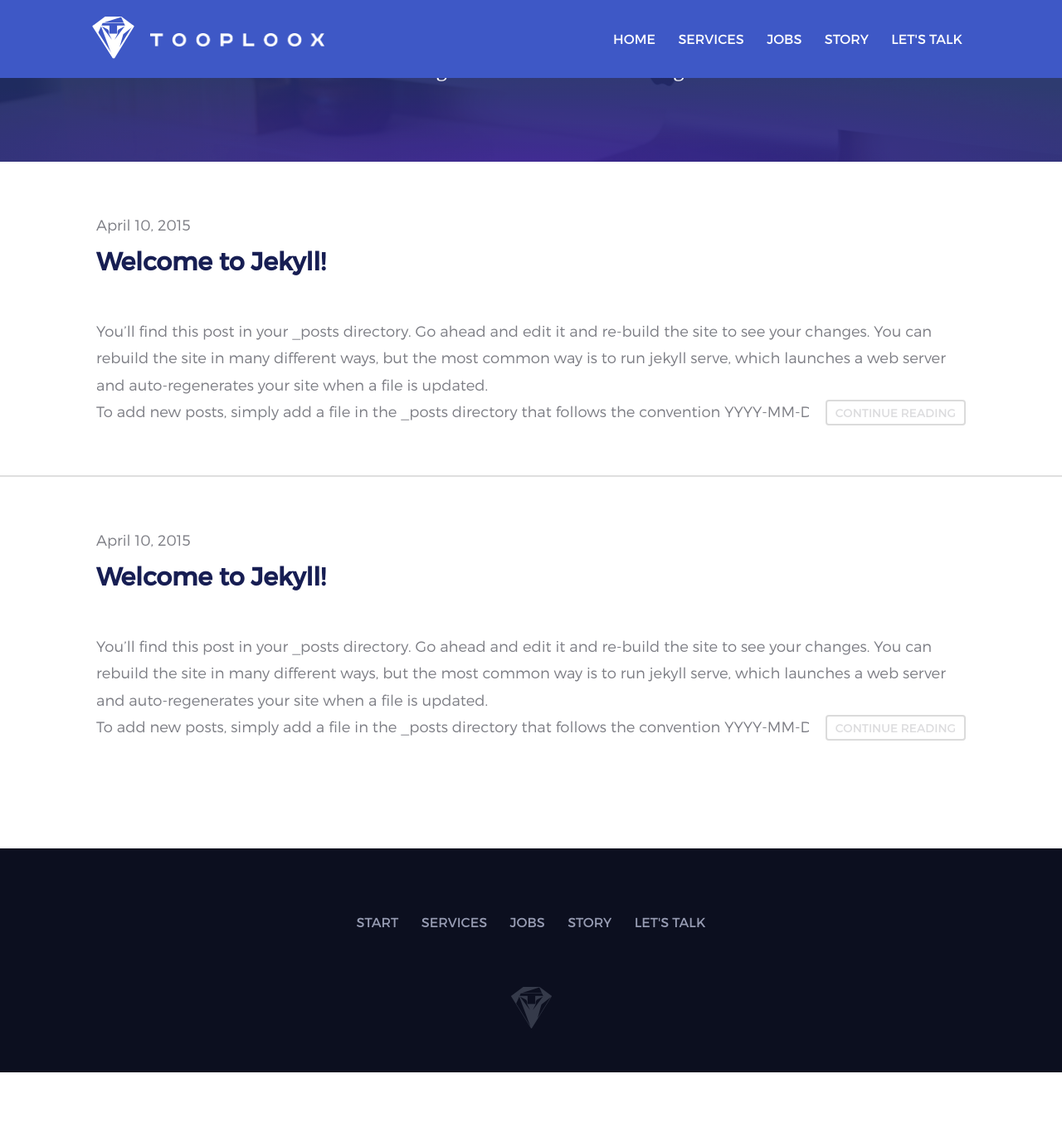
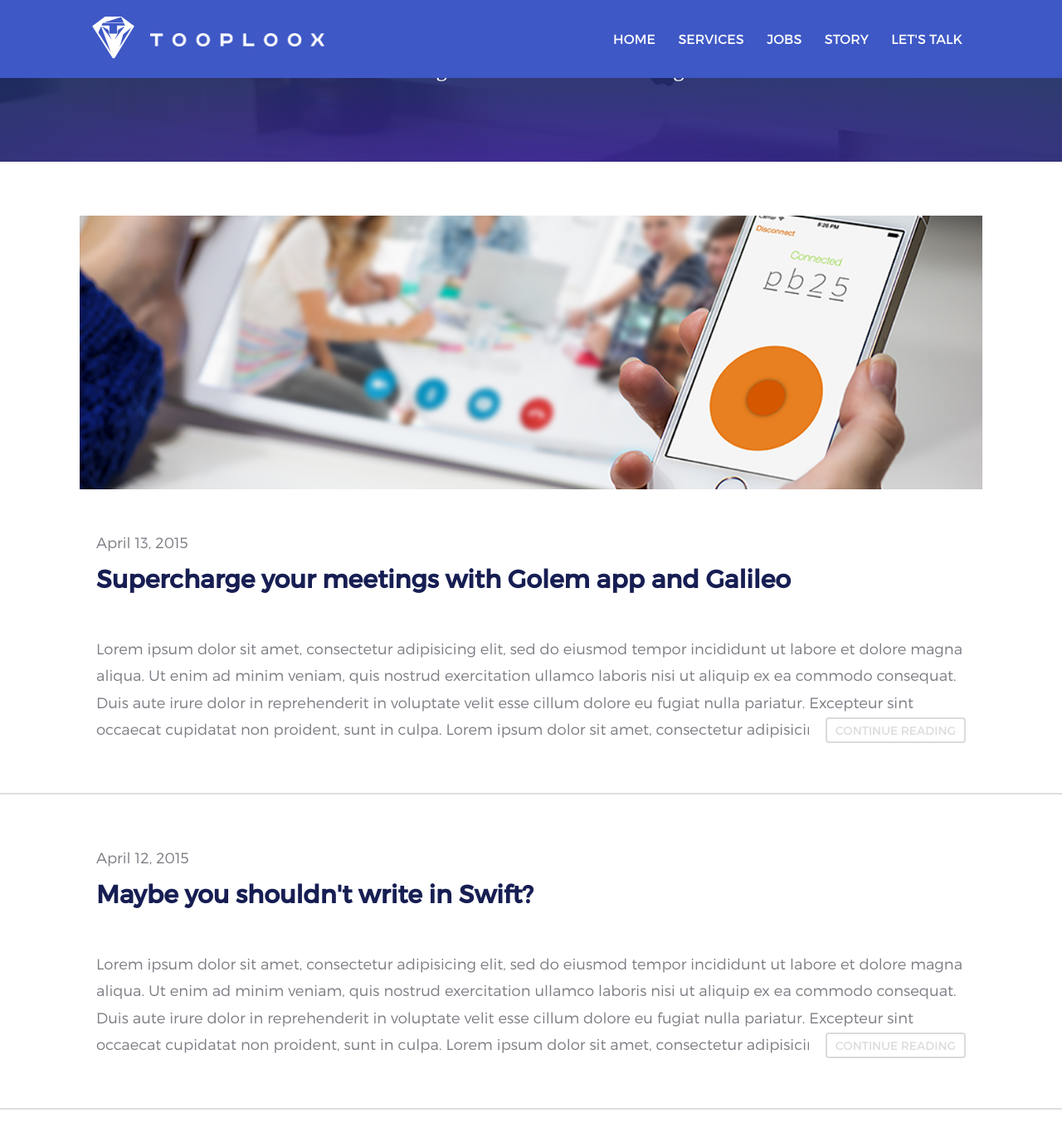
Before and after one commit to tooploox/tooploox.github.io, a Jekyll site: the page built from index.html, in a window 1280 px wide and 1400 px high, scrolled down 215 px. Shown: the top 1377 px of the window at 83% size. Built offline with Jekyll 4.4.1, drawn with Linux system fonts in a browser that asks for light colours; before the commit the page ends 1508 px from its top, so only the background shows below that; some of the changed text lies outside the part shown.

Commit message:
Add posts

```diff
--- a/_config.yml
+++ b/_config.yml
@@ -1,14 +1,12 @@
 # Site settings
-title: Your awesome title
-email: your-email@domain.com
+title: Tooploox &mdash; mobile apps development
+email: hello@tooploox.com
 description: > # this means to ignore newlines until "baseurl:"
   Write an awesome description for your new site here. You can edit this
   line in _config.yml. It will appear in your document head meta (for
   Google search results) and in your feed.xml site description.
 baseurl: "" # the subpath of your site, e.g. /blog/
-url: "http://yourdomain.com" # the base hostname & protocol for your site
-twitter_username: jekyllrb
-github_username:  jekyll
+url: "http://blog.tooploox.com" # the base hostname & protocol for your site
 
 # Build settings
 markdown: kramdown
--- a/_includes/footer.html
+++ b/_includes/footer.html
@@ -7,7 +7,7 @@
         <a href="http://www.tooploox.com/#talk">Let's talk</a>
     </nav>
     <div class="text-center">
-        <a href="http://www.tooploox.com/" class="logo-footer">
+        <a href="/" class="logo-footer">
             <img src="/images/logo-footer.png">
         </a>
     </div>
--- a/_includes/head.html
+++ b/_includes/head.html
@@ -8,7 +8,7 @@
 
   <link rel="stylesheet" href="{{ '/css/main.css' | prepend: site.baseurl }}">
   <link rel="canonical" href="{{ page.url | replace:'index.html','' | prepend: site.baseurl | prepend: site.url }}">
-  <link rel="alternate" type="application/atom+xml" title="{{ site.title }}" href="{{ "/feed.xml" | prepend: site.baseurl | prepend: site.url }}" />
+  <link rel="alternate" type="application/atom+xml" title="{{ site.title }}" href="{{ '/feed.xml' | prepend: site.baseurl | prepend: site.url }}" />
 </head>
 
 <head>
--- a/_layouts/post.html
+++ b/_layouts/post.html
@@ -12,7 +12,7 @@ layout: default
             <div class="post-text">
                 <span class="date">{{ page.date | date: '%B %d, %Y' }}</span>
                 <h2>{{ page.title }}</h2>
-                <div class="justify">
+                <div class="text-justify">
                     {{ content }}
                 </div>
             </div>
--- a/_posts/2015-04-10-welcome-to-jekyll.markdown
+++ /dev/null
@@ -1,25 +0,0 @@
----
-layout: post
-title:  "Welcome to Jekyll!"
-date:   2015-04-10 11:25:09
-categories: jekyll update
----
-You’ll find this post in your `_posts` directory. Go ahead and edit it and re-build the site to see your changes. You can rebuild the site in many different ways, but the most common way is to run `jekyll serve`, which launches a web server and auto-regenerates your site when a file is updated.
-
-To add new posts, simply add a file in the `_posts` directory that follows the convention `YYYY-MM-DD-name-of-post.ext` and includes the necessary front matter. Take a look at the source for this post to get an idea about how it works.
-
-Jekyll also offers powerful support for code snippets:
-
-{% highlight ruby %}
-def print_hi(name)
-  puts "Hi, #{name}"
-end
-print_hi('Tom')
-#=> prints 'Hi, Tom' to STDOUT.
-{% endhighlight %}
-
-Check out the [Jekyll docs][jekyll] for more info on how to get the most out of Jekyll. File all bugs/feature requests at [Jekyll’s GitHub repo][jekyll-gh]. If you have questions, you can ask them on [Jekyll’s dedicated Help repository][jekyll-help].
-
-[jekyll]:      http://jekyllrb.com
-[jekyll-gh]:   https://github.com/jekyll/jekyll
-[jekyll-help]: https://github.com/jekyll/jekyll-help
--- /dev/null
+++ b/_posts/2015-04-11-club-mate-keeps-us-alive.markdown
@@ -0,0 +1,13 @@
+---
+layout: post
+title:  "Club-Mate - It keeps us alive"
+date:   April 11, 2015
+post-image: /images/blog/club-mate.png
+categories: jekyll update
+---
+Lorem ipsum dolor sit amet, consectetur adipisicing elit, sed do eiusmod tempor incididunt ut
+labore et dolore magna aliqua. Ut enim ad minim veniam, quis nostrud exercitation ullamco
+laboris nisi ut aliquip ex ea commodo consequat. Duis aute irure dolor in reprehenderit in
+voluptate velit esse cillum dolore eu fugiat nulla pariatur. Excepteur sint occaecat cupidatat
+non proident, sunt in culpa. Lorem ipsum dolor sit amet, consectetur adipisicing elit, sed do
+eiusmod tempor incididunt ut labore et dolore magna aliqua.
--- a/_posts/2015-04-11-welcome-to.markdown
+++ /dev/null
@@ -1,25 +0,0 @@
----
-layout: post
-title:  "Welcome to Jekyll!"
-date:   2015-04-10 11:25:09
-categories: jekyll update
----
-You’ll find this post in your `_posts` directory. Go ahead and edit it and re-build the site to see your changes. You can rebuild the site in many different ways, but the most common way is to run `jekyll serve`, which launches a web server and auto-regenerates your site when a file is updated.
-
-To add new posts, simply add a file in the `_posts` directory that follows the convention `YYYY-MM-DD-name-of-post.ext` and includes the necessary front matter. Take a look at the source for this post to get an idea about how it works.
-
-Jekyll also offers powerful support for code snippets:
-
-{% highlight ruby %}
-def print_hi(name)
-  puts "Hi, #{name}"
-end
-print_hi('Tom')
-#=> prints 'Hi, Tom' to STDOUT.
-{% endhighlight %}
-
-Check out the [Jekyll docs][jekyll] for more info on how to get the most out of Jekyll. File all bugs/feature requests at [Jekyll’s GitHub repo][jekyll-gh]. If you have questions, you can ask them on [Jekyll’s dedicated Help repository][jekyll-help].
-
-[jekyll]:      http://jekyllrb.com
-[jekyll-gh]:   https://github.com/jekyll/jekyll
-[jekyll-help]: https://github.com/jekyll/jekyll-help
--- /dev/null
+++ b/_posts/2015-04-12-you-shouldnt-write-in-swift.markdown
@@ -0,0 +1,12 @@
+---
+layout: post
+title:  "Maybe you shouldn't write in Swift?"
+date:   April 12, 2015
+categories: jekyll update
+---
+Lorem ipsum dolor sit amet, consectetur adipisicing elit, sed do eiusmod tempor incididunt ut
+labore et dolore magna aliqua. Ut enim ad minim veniam, quis nostrud exercitation ullamco
+laboris nisi ut aliquip ex ea commodo consequat. Duis aute irure dolor in reprehenderit in
+voluptate velit esse cillum dolore eu fugiat nulla pariatur. Excepteur sint occaecat cupidatat
+non proident, sunt in culpa. Lorem ipsum dolor sit amet, consectetur adipisicing elit, sed do
+eiusmod tempor incididunt ut labore et dolore magna aliqua.
--- /dev/null
+++ b/_posts/2015-04-13-golem-app-and-galileo.markdown
@@ -0,0 +1,15 @@
+---
+layout: post
+title:  "Supercharge your meetings with Golem app and Galileo"
+date:   April 13, 2015
+post-image: /images/blog/golem.png
+categories: jekyll update
+---
+Lorem ipsum dolor sit amet, consectetur adipisicing elit, sed do eiusmod tempor incididunt ut
+labore et dolore magna aliqua. Ut enim ad minim veniam, quis nostrud exercitation ullamco
+laboris nisi ut aliquip ex ea commodo consequat. Duis aute irure dolor in reprehenderit in
+voluptate velit esse cillum dolore eu fugiat nulla pariatur. Excepteur sint occaecat cupidatat
+non proident, sunt in culpa. Lorem ipsum dolor sit amet, consectetur adipisicing elit, sed do
+eiusmod tempor incididunt ut labore et dolore magna aliqua.
+
+[tooploox]:      http://tooploox.com
--- a/_sass/partials/_base.scss
+++ b/_sass/partials/_base.scss
@@ -22,6 +22,10 @@ body {
 
 .text-center {
   text-align: center;
+}
+
+.text-justify {
+  text-align: justify;
 }
 
 a {
```
Also changed, not shown: _layouts/page.html (+17 -10 lines).
